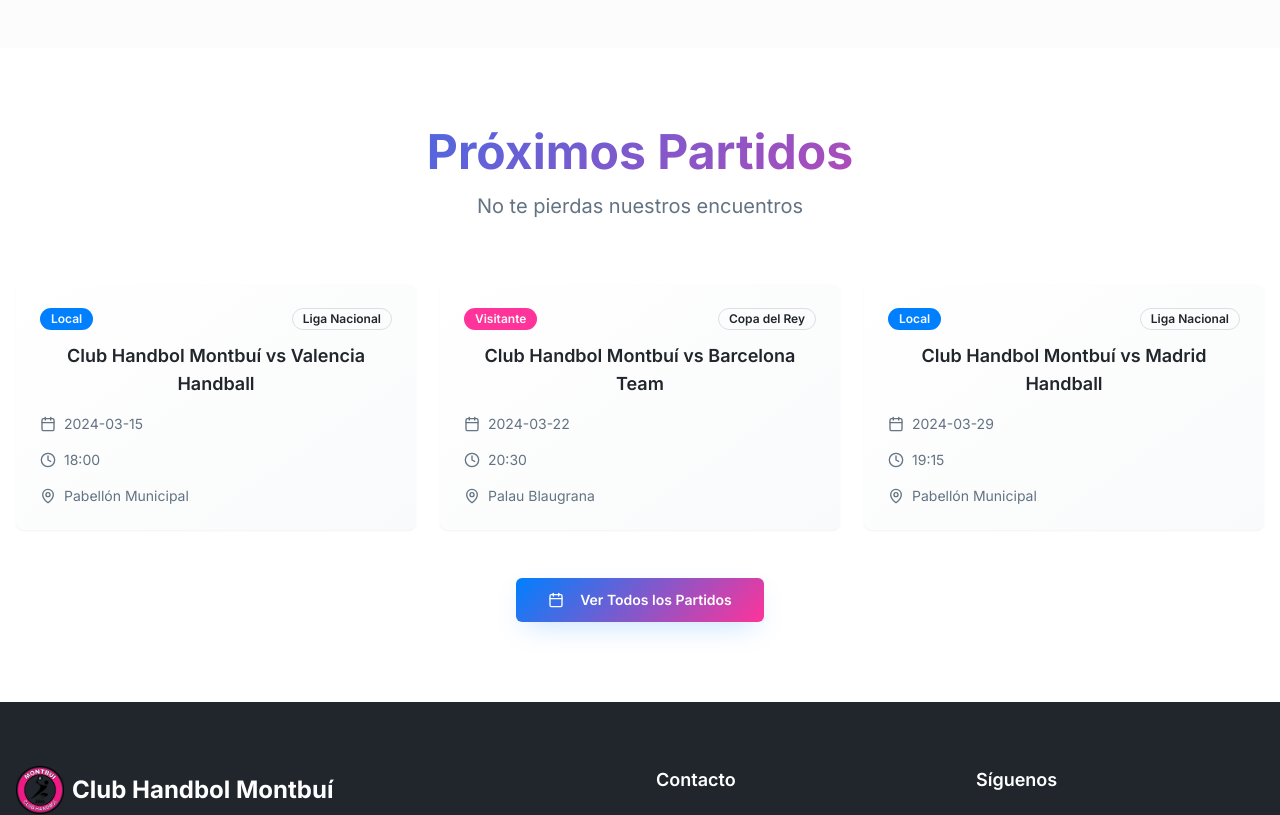
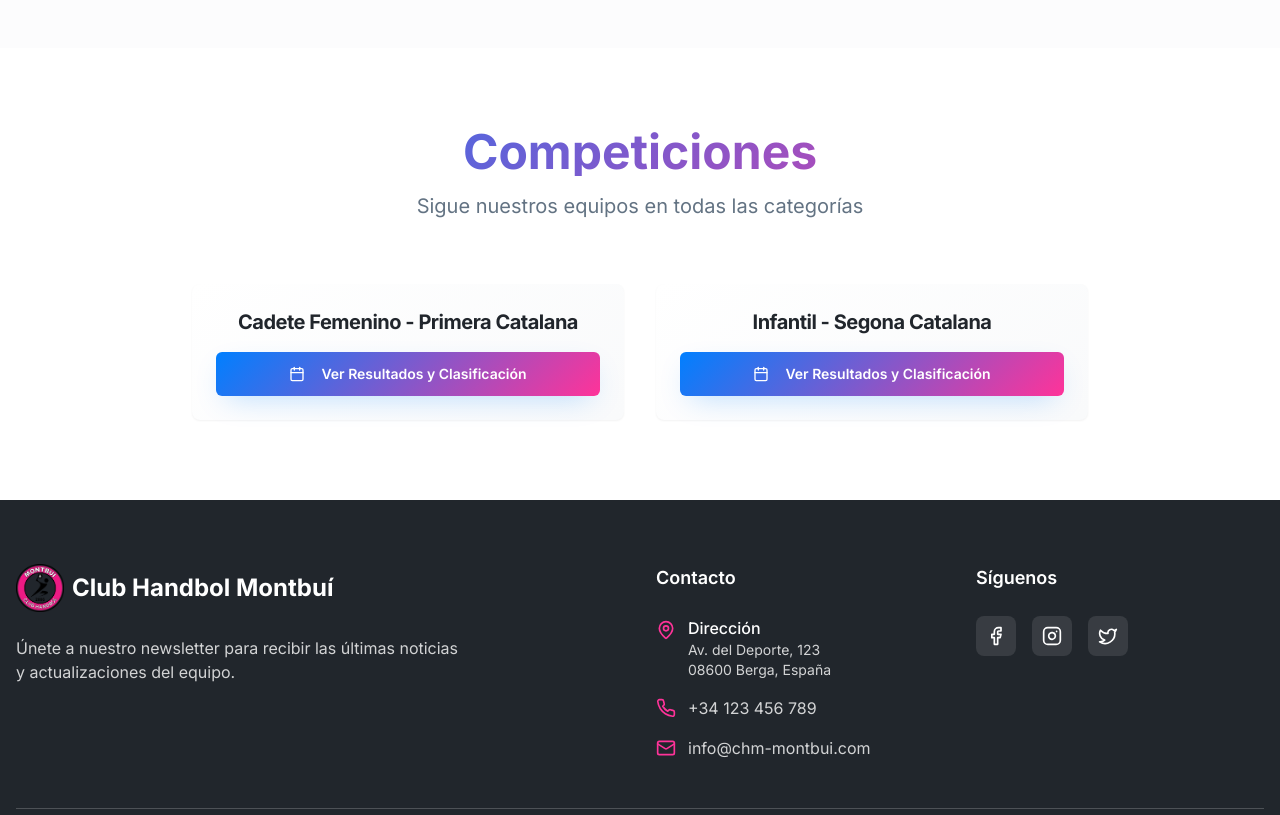
Before and after one commit to blocksbarcelona/handbol-trio-web, a React (Vite) app: page / in a window 1280 px wide. Shown: the part 1560-2375 px from the top of the page. Built offline with nearby package versions, Linux system fonts and the light colour scheme.

Commit message:
Remove gallery and add match links
Remove the gallery section and update the upcoming matches section to include links for specific categories.

```diff
--- a/src/components/Header.tsx
+++ b/src/components/Header.tsx
@@ -9,21 +9,18 @@ const translations = {
     home: "Inicio",
     team: "Equipo",
     matches: "Partidos",
-    gallery: "Galería",
     contact: "Contacto"
   },
   ca: {
     home: "Inici",
     team: "Equip",
     matches: "Partits",
-    gallery: "Galeria",
     contact: "Contacte"
   },
   en: {
     home: "Home",
     team: "Team",
     matches: "Matches",
-    gallery: "Gallery",
     contact: "Contact"
   }
 };
@@ -38,7 +35,6 @@ export const Header = () => {
     { key: 'home', href: '#home' },
     { key: 'team', href: '#team' },
     { key: 'matches', href: '#matches' },
-    { key: 'gallery', href: '#gallery' },
     { key: 'contact', href: '#contact' },
   ];
 
--- a/src/components/MatchesSection.tsx
+++ b/src/components/MatchesSection.tsx
@@ -6,28 +6,25 @@ import { useLanguage } from "@/contexts/LanguageContext";
 
 const translations = {
   es: {
-    title: "Próximos Partidos",
-    subtitle: "No te pierdas nuestros encuentros",
-    viewAll: "Ver Todos los Partidos",
-    home: "Local",
-    away: "Visitante",
-    vs: "vs"
+    title: "Competiciones",
+    subtitle: "Sigue nuestros equipos en todas las categorías",
+    cadete: "Cadete Femenino - Primera Catalana",
+    infantil: "Infantil - Segona Catalana",
+    viewResults: "Ver Resultados y Clasificación"
   },
   ca: {
-    title: "Propers Partits",
-    subtitle: "No et perdis els nostres encontres",
-    viewAll: "Veure Tots els Partits",
-    home: "Local",
-    away: "Visitant",
-    vs: "vs"
+    title: "Competicions",
+    subtitle: "Segueix els nostres equips en totes les categories",
+    cadete: "Cadet Femení - Primera Catalana",
+    infantil: "Infantil - Segona Catalana",
+    viewResults: "Veure Resultats i Classificació"
   },
   en: {
-    title: "Upcoming Matches",
-    subtitle: "Don't miss our games",
-    viewAll: "View All Matches",
-    home: "Home",
-    away: "Away",
-    vs: "vs"
+    title: "Competitions",
+    subtitle: "Follow our teams in all categories",
+    cadete: "Cadet Female - Primera Catalana",
+    infantil: "Youth - Segona Catalana",
+    viewResults: "View Results and Rankings"
   }
 };
 
@@ -35,33 +32,18 @@ export const MatchesSection = () => {
   const { currentLang } = useLanguage();
   const t = translations[currentLang];
 
-  const matches = [
+  const competitions = [
     {
       id: 1,
-      opponent: "Valencia Handball",
-      date: "2024-03-15",
-      time: "18:00",
-      venue: "Pabellón Municipal",
-      isHome: true,
-      competition: "Liga Nacional"
+      name: t.cadete,
+      link: "https://resultadosbalonmano.isquad.es/competicion.php?id_superficie=1&seleccion=0&id_categoria=2549&id_competicion=209482&id_temp=2526&id_ambito=0&id_territorial=17",
+      category: "Cadete Femenino"
     },
     {
       id: 2,
-      opponent: "Barcelona Team",
-      date: "2024-03-22",
-      time: "20:30",
-      venue: "Palau Blaugrana",
-      isHome: false,
-      competition: "Copa del Rey"
-    },
-    {
-      id: 3,
-      opponent: "Madrid Handball",
-      date: "2024-03-29",
-      time: "19:15",
-      venue: "Pabellón Municipal",
-      isHome: true,
-      competition: "Liga Nacional"
+      name: t.infantil,
+      link: "https://resultadosbalonmano.isquad.es/competicion.php?id_superficie=1&seleccion=0&id_categoria=2549&id_competicion=209386&id_temp=2526&id_ambito=0&id_territorial=17",
+      category: "Infantil"
     }
   ];
 
@@ -77,57 +59,28 @@ export const MatchesSection = () => {
           </p>
         </div>
 
-        <div className="grid md:grid-cols-2 lg:grid-cols-3 gap-6 mb-12">
-          {matches.map((match) => (
-            <Card key={match.id} className="card-gradient border-0 shadow-elegant transition-smooth hover:scale-105">
-              <CardHeader className="pb-3">
-                <div className="flex justify-between items-start">
-                  <Badge
-                    variant={match.isHome ? "default" : "secondary"}
-                    className={match.isHome ? "bg-primary" : "bg-secondary"}
-                  >
-                    {match.isHome ? t.home : t.away}
-                  </Badge>
-                  <Badge variant="outline" className="text-xs">
-                    {match.competition}
-                  </Badge>
-                </div>
+        <div className="grid md:grid-cols-2 gap-8 max-w-4xl mx-auto">
+          {competitions.map((competition) => (
+            <Card key={competition.id} className="card-gradient border-0 shadow-elegant transition-smooth hover:scale-105">
+              <CardHeader className="pb-4">
+                <CardTitle className="text-xl font-bold text-center">
+                  {competition.name}
+                </CardTitle>
               </CardHeader>
 
-              <CardContent className="space-y-4">
-                {/* Match */}
-                <div className="text-center">
-                  <div className="text-lg font-semibold mb-2">
-                    Club Handbol Montbuí {t.vs} {match.opponent}
-                  </div>
-                </div>
-
-                {/* Date & Time */}
-                <div className="flex items-center space-x-2 text-muted-foreground">
-                  <Calendar className="h-4 w-4" />
-                  <span className="text-sm">{match.date}</span>
-                </div>
-
-                <div className="flex items-center space-x-2 text-muted-foreground">
-                  <Clock className="h-4 w-4" />
-                  <span className="text-sm">{match.time}</span>
-                </div>
-
-                {/* Venue */}
-                <div className="flex items-center space-x-2 text-muted-foreground">
-                  <MapPin className="h-4 w-4" />
-                  <span className="text-sm">{match.venue}</span>
-                </div>
+              <CardContent className="text-center">
+                <Button
+                  variant="hero"
+                  size="lg"
+                  className="w-full"
+                  onClick={() => window.open(competition.link, '_blank')}
+                >
+                  <Calendar className="mr-2 h-5 w-5" />
+                  {t.viewResults}
+                </Button>
               </CardContent>
             </Card>
           ))}
-        </div>
-
-        <div className="text-center">
-          <Button variant="hero" size="lg">
-            <Calendar className="mr-2 h-5 w-5" />
-            {t.viewAll}
-          </Button>
         </div>
       </div>
     </section>
```
